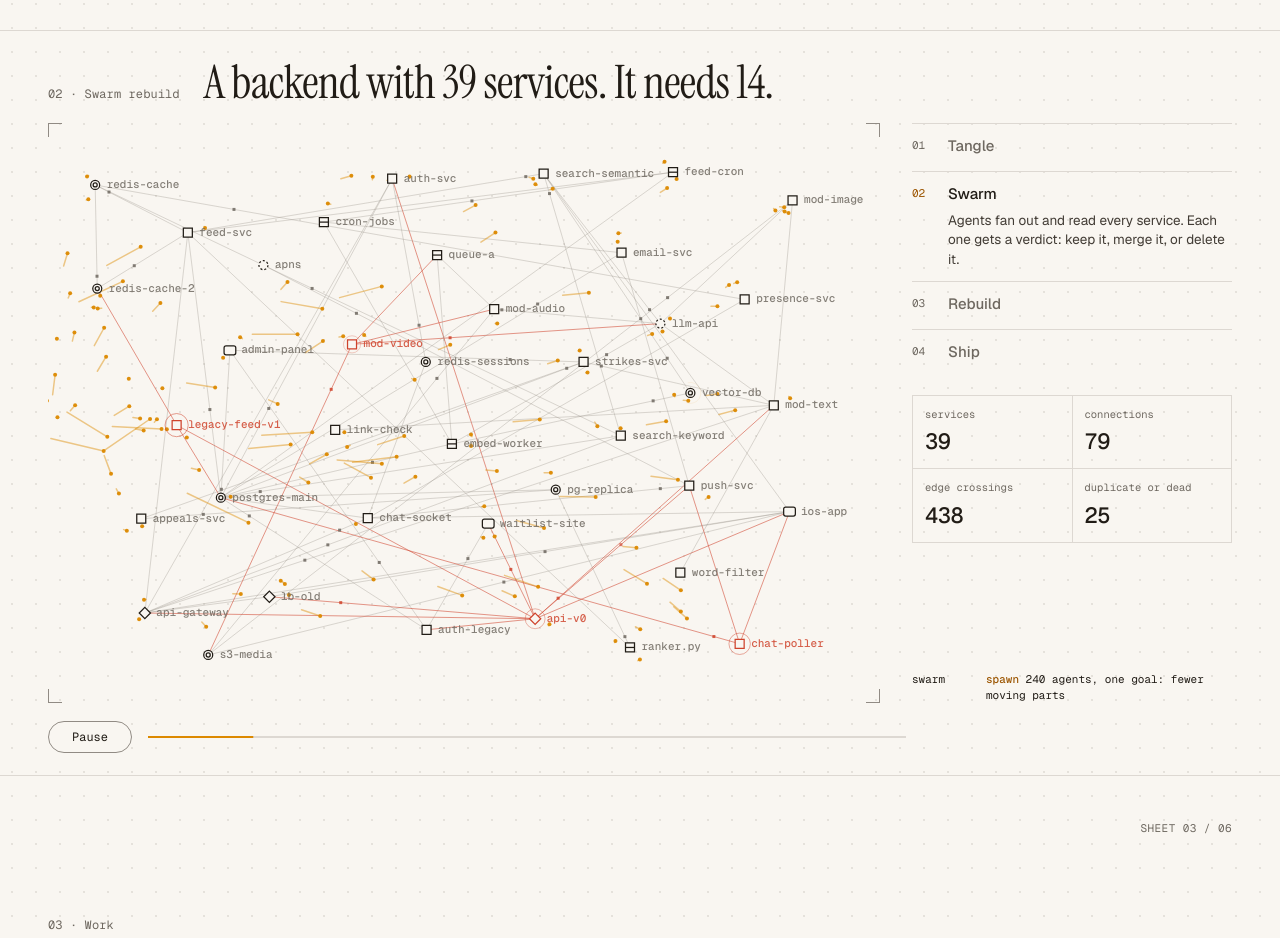
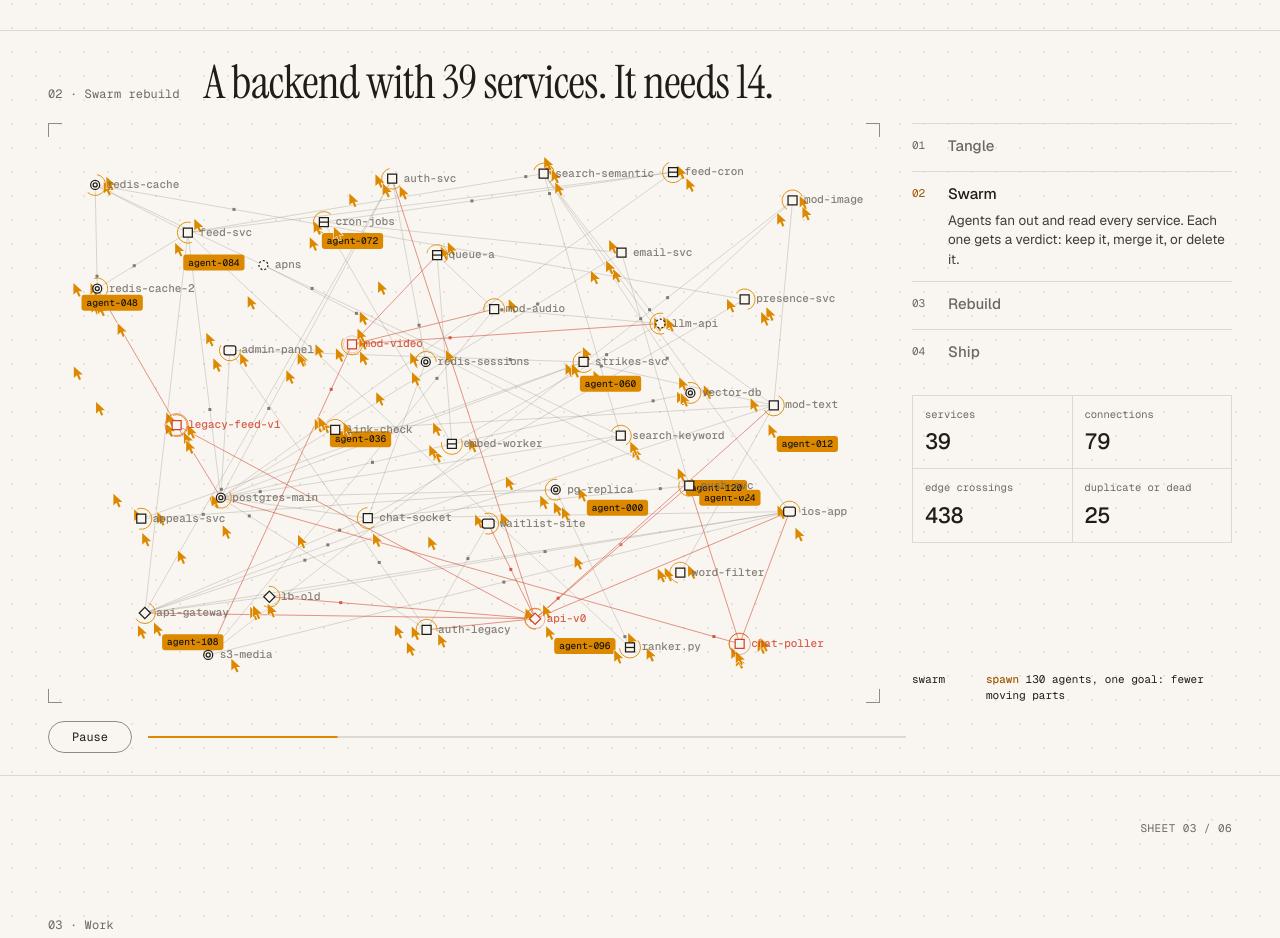
Before and after one commit to aryan-tah/portfolio, a website built with Vite: page index.html in a window 1280 px wide. Shown: the part 800-1738 px from the top of the page. Built offline with nearby package versions, Linux system fonts and the light colour scheme; animation ran at ten frames a second.

Commit message:
Draw swarm agents as multiplayer cursors; rebuild runs in 10s
Cursors are the default; ?agents=dots switches back to the dot swarm.

Co-Authored-By: Claude Opus 5.5 <noreply@anthropic.com>

```diff
--- a/src/main.ts
+++ b/src/main.ts
@@ -130,12 +130,15 @@ function mountSwarm() {
   $("#swarm-title").textContent = `A backend with ${messyNodes.length} services. It needs ${cleanNodes.length}.`;
 
   const small = window.innerWidth < 720;
-  const scene = new SwarmScene(canvas, small ? 130 : 240);
+  // ?agents=dots draws the swarm as dots instead of cursors.
+  const dots = new URLSearchParams(location.search).get("agents") === "dots";
+  const scene = new SwarmScene(canvas, dots ? (small ? 130 : 240) : small ? 60 : 130);
+  scene.agentStyle = dots ? "dot" : "cursor";
   scene.reduced = reduced;
 
   // The rebuild plays on its own once the diagram is fully in view, pauses if it
   // leaves, and the clean system keeps running traffic after it finishes.
-  const DURATION = 18; // seconds, start to finish
+  const DURATION = 10; // seconds, start to finish
   const playBtn = $<HTMLButtonElement>("[data-swarm-play]");
   let p = 0;
   let running = false; // render loop (any part of the section on screen)
--- a/src/styles.css
+++ b/src/styles.css
@@ -15,6 +15,7 @@
   --accent: oklch(0.7 0.155 68);
   --accent-ink: oklch(0.52 0.125 60);
   --accent-wash: oklch(0.93 0.05 80);
+  --on-accent: oklch(0.2 0.02 70);
   --warn: oklch(0.58 0.18 32);
   --grid: oklch(0.86 0.012 80 / 0.55);
 
--- a/src/swarm/scene.ts
+++ b/src/swarm/scene.ts
@@ -106,7 +106,7 @@ export type Stats = { services: number; edges: number; crossings: number; waste:
 
 export type Hit = { label: string; text: string; x: number; y: number; state: "tangled" | "clean" };
 
-type Palette = { ink: string; muted: string; line: string; accent: string; warn: string; paper: string };
+type Palette = { ink: string; muted: string; line: string; accent: string; onAccent: string; warn: string; paper: string };
 
 export class SwarmScene {
   private ctx: CanvasRenderingContext2D;
@@ -126,6 +126,7 @@ export class SwarmScene {
   readonly log: LogLine[] = [];
   readonly agentCount: number;
   reduced = false;
+  agentStyle: "cursor" | "dot" = "cursor";
 
   constructor(private canvas: HTMLCanvasElement, agentCount: number) {
     this.ctx = canvas.getContext("2d")!;
@@ -142,6 +143,7 @@ export class SwarmScene {
       muted: v("--muted"),
       line: v("--line-strong"),
       accent: v("--accent"),
+      onAccent: v("--on-accent"),
       warn: v("--warn"),
       paper: v("--paper"),
     };
@@ -549,6 +551,7 @@ export class SwarmScene {
   }
 
   private drawAgents(p: number, t: number) {
+    if (this.agentStyle === "cursor") return this.drawCursors(p, t);
     const { ctx, colors } = this;
     ctx.strokeStyle = colors.accent;
     ctx.fillStyle = colors.accent;
@@ -571,6 +574,53 @@ export class SwarmScene {
       a.prev = pos;
     }
     ctx.lineCap = "butt";
+  }
+
+  /** Agents as multiplayer cursors: an arrow with its tip on the agent, a few with name tags. */
+  private drawCursors(p: number, t: number) {
+    const { ctx, colors } = this;
+    const s = this.vertical ? 0.75 : 0.9;
+    const tagFont = `500 ${this.vertical ? 8.5 : 9.5}px "Geist Mono", ui-monospace, monospace`;
+    ctx.lineJoin = "round";
+    this.agents.forEach((a, i) => {
+      const pos = this.agentPos(a, p, t);
+      if (!pos) return;
+      const { x, y } = pos;
+      ctx.globalAlpha = 1;
+      ctx.beginPath();
+      ctx.moveTo(x, y);
+      ctx.lineTo(x, y + 13 * s);
+      ctx.lineTo(x + 3.4 * s, y + 9.9 * s);
+      ctx.lineTo(x + 5.8 * s, y + 15.2 * s);
+      ctx.lineTo(x + 8 * s, y + 14.2 * s);
+      ctx.lineTo(x + 5.7 * s, y + 9.1 * s);
+      ctx.lineTo(x + 10 * s, y + 9.1 * s);
+      ctx.closePath();
+      ctx.fillStyle = colors.accent;
+      ctx.strokeStyle = colors.paper;
+      ctx.lineWidth = 1.2;
+      ctx.stroke();
+      ctx.fill();
+
+      // Every twelfth cursor carries a name tag, like people in a shared canvas.
+      if (i % 12 !== 0) return;
+      const name = "agent-" + String(i).padStart(3, "0");
+      ctx.font = tagFont;
+      const w = ctx.measureText(name).width + 10;
+      const h = this.vertical ? 14 : 16;
+      // Tags flip to the left of the cursor near the right edge, so they never clip.
+      const tx = x + 9 * s + w > this.w - 2 ? x - w - 2 : x + 9 * s;
+      const ty = y + 13 * s;
+      ctx.fillStyle = colors.accent;
+      ctx.beginPath();
+      ctx.roundRect(tx, ty, w, h, 3);
+      ctx.fill();
+      ctx.fillStyle = colors.onAccent;
+      ctx.textAlign = "left";
+      ctx.textBaseline = "middle";
+      ctx.fillText(name, tx + 5, ty + h / 2 + 0.5);
+    });
+    ctx.lineJoin = "miter";
   }
 
   private drawNode(n: RNode, p: number, t: number, hover: boolean) {
```
Also changed, not shown: README.md.
